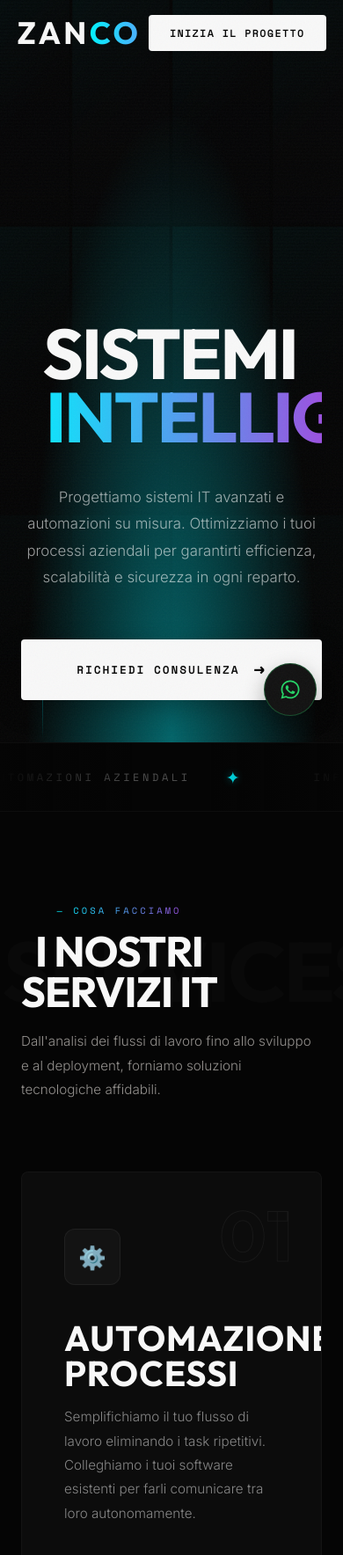
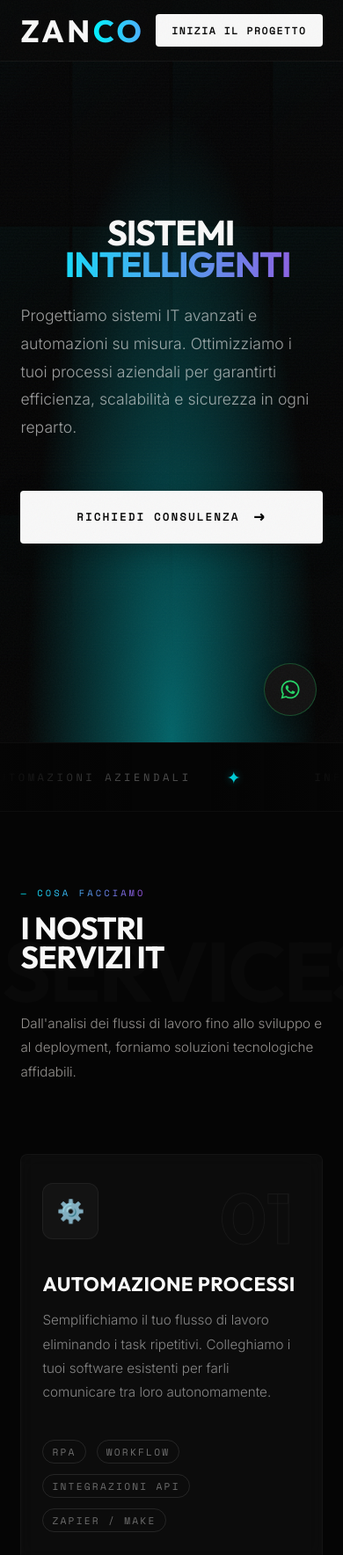
Before and after one commit to Zancus92/ZANCOProduzioni, a website built with Vite: page index.html in a window 390 px wide. Shown: the top 1768 px of the page at 88% size. Built offline with nearby package versions, Linux system fonts and the light colour scheme; some packages are replaced by stand-ins of ours.

Commit message:
Fix mobile layout 1.1

```diff
--- a/src/styles/layout.css
+++ b/src/styles/layout.css
@@ -142,40 +142,131 @@ footer::before {
 
 /* MOBILE LAYOUT */
 @media (max-width: 900px) {
-  nav { padding: 15px 5%; }
-  .nav-links { display: none; } /* In un secondo momento andrebbe aggiunto un menu burger */
+  /* 1. SPAZIATURA GENERALE */
+  section {
+    padding: 80px 6% !important; /* Più respiro ai lati */
+  }
 
-  /* HERO */
-  #hero { padding: 120px 5% 60px; text-align: center; }
-  .hero-title { font-size: 2.8rem; line-height: 1.1; }
-  .hero-sub { font-size: 1rem; margin: 20px auto; }
-  .hero-actions { flex-direction: column; gap: 15px; align-items: center; }
-  .btn-primary { width: 100%; justify-content: center; }
-  .hero-counter { position: static; margin-top: 40px; justify-content: center; }
+  /* 2. HEADER & NAV (Effetto Glassmorphism) */
+  nav {
+    height: 70px;
+    background: rgba(8, 8, 8, 0.8) !important;
+    backdrop-filter: blur(10px);
+    border-bottom: 1px solid rgba(255, 255, 255, 0.05);
+    padding: 0 6% !important;
+  }
 
-  /* SERVIZI */
-  .section-header { flex-direction: column; text-align: center; gap: 20px; }
-  .services-grid { grid-template-columns: 1fr; gap: 20px; }
-  .service-card { padding: 30px; }
+  .nav-links { display: none; } /* Nascondi link testuali inutili */
 
-  /* STATS */
-  .stats-band { flex-direction: column; gap: 40px; padding: 60px 5%; }
-  .stat-num { font-size: 2.5rem; }
+  .nav-cta {
+    padding: 10px 18px !important;
+    font-size: 0.8rem;
+    letter-spacing: 0.05em;
+  }
 
-  /* PROCESSO */
-  .process-steps { grid-template-columns: 1fr; gap: 40px; }
-  .step::after { display: none; } /* Rimuove eventuali linee di connessione orizzontali */
+  /* 3. HERO SECTION (Punchy & Centered) */
+  #hero {
+    min-height: 100vh;
+    display: flex;
+    flex-direction: column;
+    justify-content: center;
+    align-items: center;
+    padding-top: 100px !important;
+  }
 
-  /* CONTATTI */
-  .contact-direct { flex-direction: column; gap: 20px; }
-  .contact-link { padding: 20px; border-bottom: 1px solid rgba(255,255,255,0.1); }
+  .hero-title {
+    font-size: clamp(2.5rem, 10vw, 3.5rem) !important;
+    line-height: 1.0;
+    text-align: center;
+  }
 
-  /* CURSOR - Disattivato su Mobile (non esiste l'hover) */
-  #cursor, #cursorRing { display: none !important; }
-  #hero { padding: 0 24px 48px; }
-  #servizi, #reel, #lavori, #processo, #about, #contatti { padding-left: 24px; padding-right: 24px; padding-top: 100px; padding-bottom: 100px; }
-  #about { grid-template-columns: 1fr; gap: 64px; }
-  footer { flex-direction: column; gap: 32px; text-align: center; }
+  .hero-sub {
+    font-size: 1.1rem !important;
+    line-height: 1.6;
+    margin: 25px 0 35px !important;
+    opacity: 0.8;
+    max-width: 100%;
+  }
+
+  .hero-actions {
+    width: 100%;
+    flex-direction: column;
+    gap: 12px;
+  }
+
+  .btn-primary {
+    width: 100%;
+    height: 60px; /* Più grande per il pollice */
+    justify-content: center;
+    font-size: 1rem;
+  }
+
+  /* 4. SERVIZI (Cards come App) */
+  .section-title {
+    font-size: 2.2rem !important;
+    margin-bottom: 20px;
+  }
+
+  .services-grid {
+    display: flex;
+    flex-direction: column;
+    gap: 16px;
+  }
+
+  .service-card {
+    padding: 32px 24px !important;
+    background: rgba(255, 255, 255, 0.03) !important;
+    border: 1px solid rgba(255, 255, 255, 0.08);
+    border-radius: 20px;
+  }
+
+  .service-name { font-size: 1.4rem !important; }
+
+  .service-tags {
+    display: flex;
+    flex-wrap: wrap;
+    gap: 8px;
+  }
+
+  .tag { font-size: 0.7rem !important; padding: 4px 10px !important; }
+
+  /* 5. STATS (Grid 2x2 invece di lista lunga) */
+  .stats-band {
+    display: grid;
+    grid-template-columns: 1fr 1fr;
+    gap: 30px;
+    padding: 40px 6% !important;
+    background: #0a0a0a;
+  }
+
+  .stat-num { font-size: 2rem !important; }
+  .stat-label { font-size: 0.7rem; text-transform: uppercase; opacity: 0.5; }
+
+  /* 6. PROCESSO (Timeline semplificata) */
+  .process-steps {
+    display: flex;
+    flex-direction: column;
+    gap: 30px;
+    border-left: 1px solid rgba(255, 255, 255, 0.1);
+    padding-left: 20px;
+    margin-left: 10px;
+  }
+
+  .step-dot { left: -26px !important; }
+
+  /* 7. CONTATTI */
+  .contact-link {
+    background: rgba(255, 255, 255, 0.02);
+    border-radius: 12px;
+    margin-bottom: 10px;
+    justify-content: center;
+    text-align: center;
+  }
+
+  .contact-link-val { font-size: 1.1rem !important; }
+
+  /* RIMOZIONE ELEMENTI DISTURBO */
+  #cursor, #cursorRing, .scroll-line { display: none !important; }
   .whatsapp-btn {
     bottom: 20px;
     right: 20px;
```
